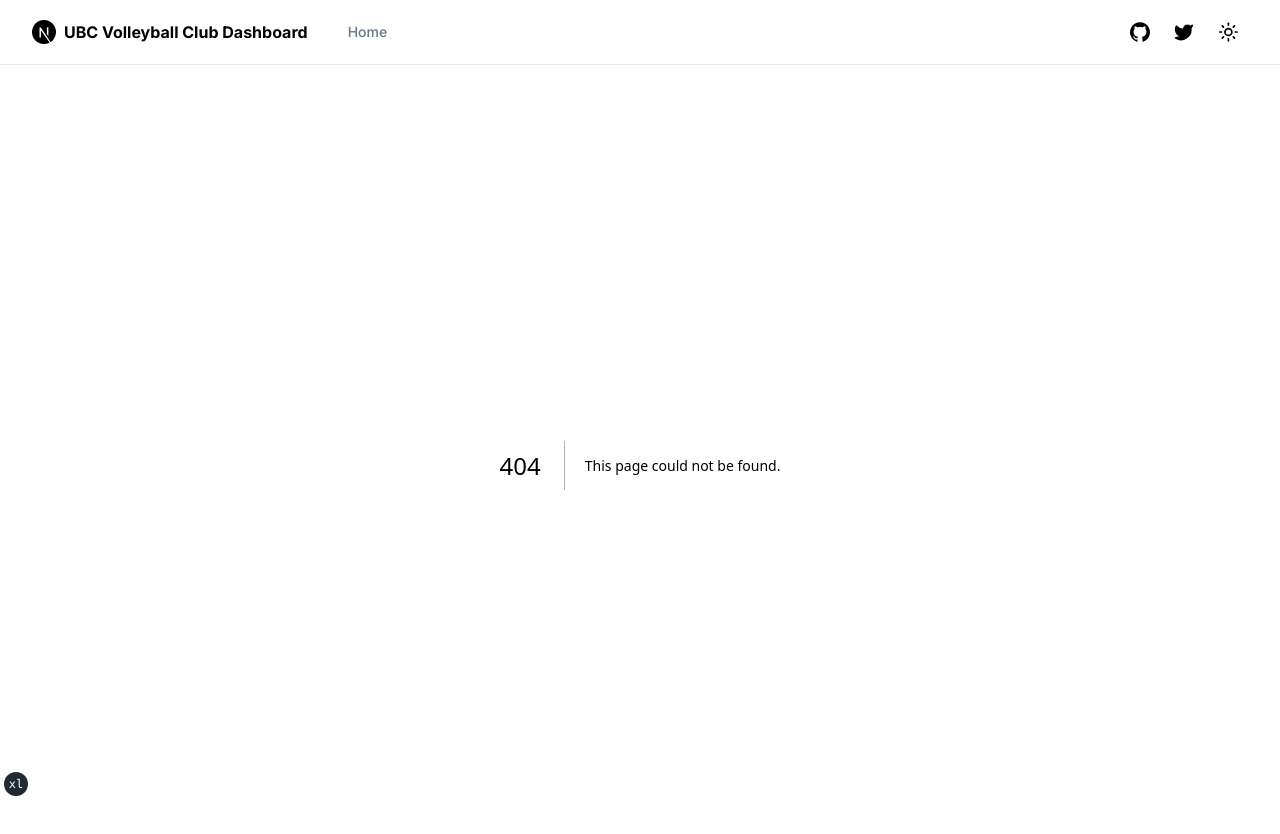
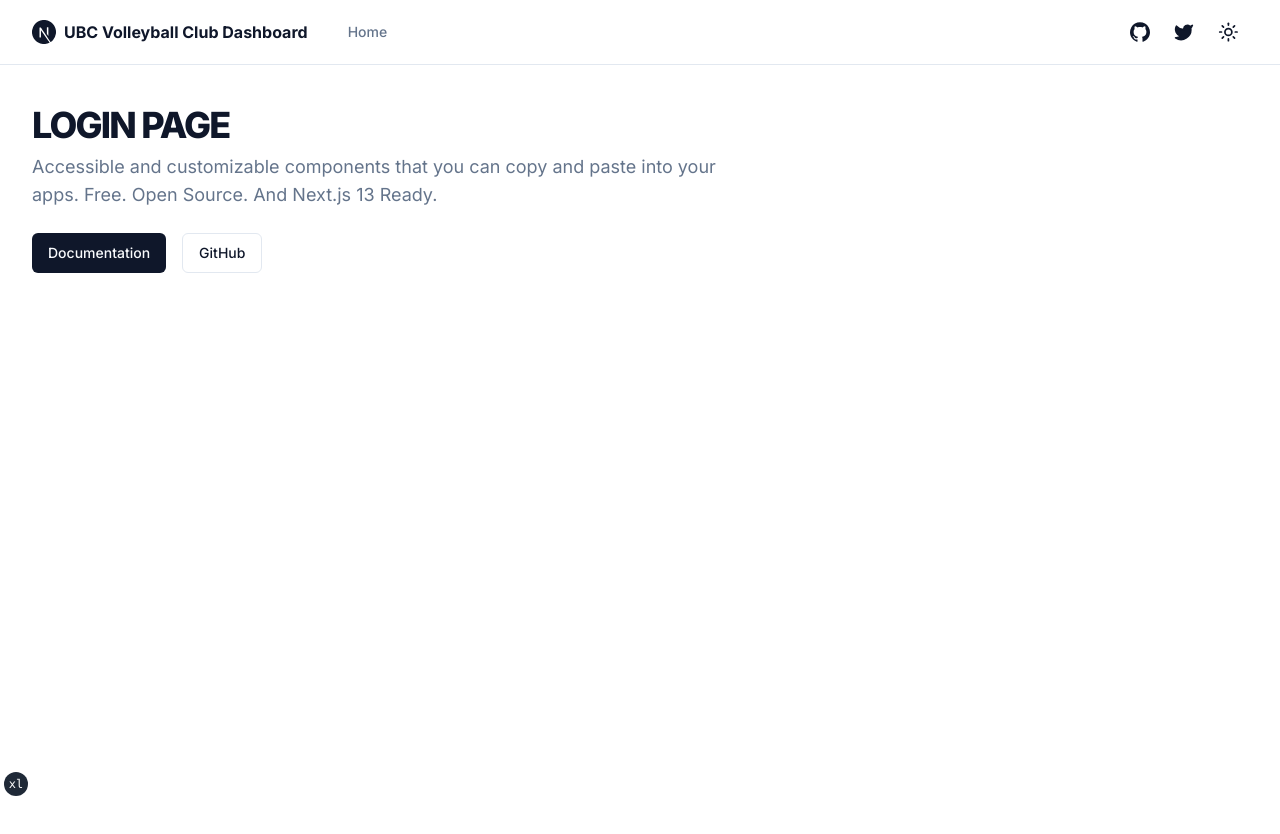
Before and after one commit to ubccsss/UBC-Volleyball-Club-Website, a Next.js app: page /login in a window 1280 px wide. Before the commit this address had no page. Shown: the top 834 px of the page. After the commit the page ends 800 px from the top, so only its background shows below. Built offline with nearby package versions, Linux system fonts and the light colour scheme.

Commit message:
added middleware handling

```diff
--- /dev/null
+++ b/app/login/page.tsx
@@ -0,0 +1,38 @@
+import Link from "next/link"
+
+import { siteConfig } from "@/src/config/site"
+import { buttonVariants } from "@/src/components/ui/button"
+
+export default function IndexPage() {
+  return (
+    <section className="container grid items-center gap-6 pb-8 pt-6 md:py-10">
+      <div className="flex max-w-[980px] flex-col items-start gap-2">
+        <h1 className="text-3xl font-extrabold leading-tight tracking-tighter md:text-4xl">
+          LOGIN PAGE
+        </h1>
+        <p className="max-w-[700px] text-lg text-muted-foreground">
+          Accessible and customizable components that you can copy and paste
+          into your apps. Free. Open Source. And Next.js 13 Ready.
+        </p>
+      </div>
+      <div className="flex gap-4">
+        <Link
+          href={siteConfig.links.docs}
+          target="_blank"
+          rel="noreferrer"
+          className={buttonVariants()}
+        >
+          Documentation
+        </Link>
+        <Link
+          target="_blank"
+          rel="noreferrer"
+          href={siteConfig.links.github}
+          className={buttonVariants({ variant: "outline" })}
+        >
+          GitHub
+        </Link>
+      </div>
+    </section>
+  )
+}
--- a/app/login/route.tsx
+++ /dev/null
@@ -1,12 +0,0 @@
-export default function Login() {
-    return (
-      <form action="/auth/login" method="post">
-        <label htmlFor="email">Email</label>
-        <input name="email" />
-        <label htmlFor="password">Password</label>
-        <input type="password" name="password" />
-        <button>Sign In</button>
-        <button formAction="/auth/sign-up">Sign Up</button>
-      </form>
-    )
-  }
```
Also changed, not shown: middleware.ts (+32 -4 lines).
